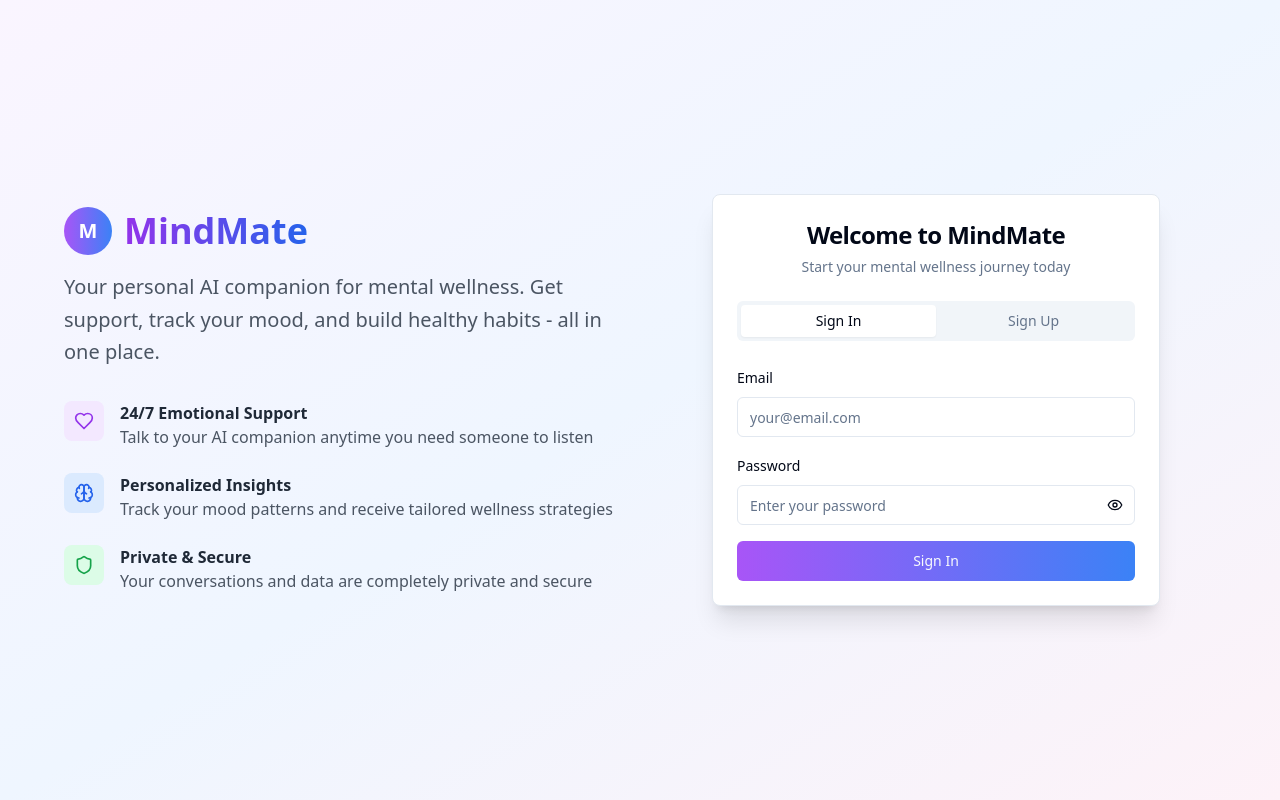
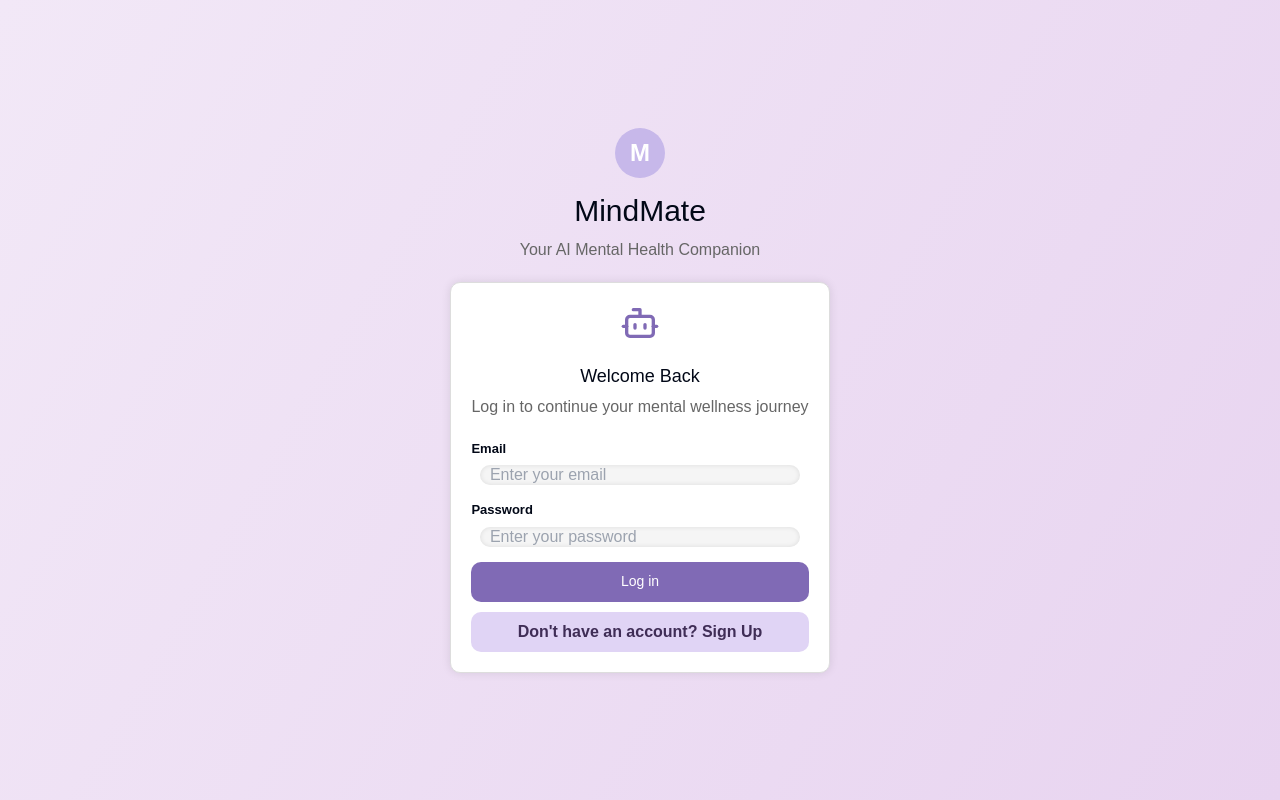
Before and after one commit to tejaswi877/MindMate-Website, a React (Vite) app: page / in a window 1280 px wide. Built offline with nearby package versions, Linux system fonts and the light colour scheme.

Commit message:
Replace login/signup pages

```diff
--- a/src/components/AuthPage.tsx
+++ b/src/components/AuthPage.tsx
@@ -3,11 +3,9 @@ import { useState } from "react";
 import { supabase } from "@/integrations/supabase/client";
 import { Button } from "@/components/ui/button";
 import { Input } from "@/components/ui/input";
-import { Card, CardContent, CardDescription, CardHeader, CardTitle } from "@/components/ui/card";
-import { Tabs, TabsContent, TabsList, TabsTrigger } from "@/components/ui/tabs";
 import { Label } from "@/components/ui/label";
 import { toast } from "@/hooks/use-toast";
-import { Heart, Brain, Shield, Eye, EyeOff } from "lucide-react";
+import { Bot } from "lucide-react";
 
 const AuthPage = () => {
   const [email, setEmail] = useState("");
@@ -15,55 +13,107 @@ const AuthPage = () => {
   const [confirmPassword, setConfirmPassword] = useState("");
   const [username, setUsername] = useState("");
   const [loading, setLoading] = useState(false);
-  const [showPassword, setShowPassword] = useState(false);
-  const [showConfirmPassword, setShowConfirmPassword] = useState(false);
+  const [isSignUp, setIsSignUp] = useState(false);
+  const [emailError, setEmailError] = useState("");
+  const [passwordError, setPasswordError] = useState("");
+  const [usernameError, setUsernameError] = useState("");
+  const [confirmError, setConfirmError] = useState("");
+
+  const clearErrors = () => {
+    setEmailError("");
+    setPasswordError("");
+    setUsernameError("");
+    setConfirmError("");
+  };
 
   const validateEmail = (email: string) => {
-    const emailRegex = /^[^\s@]+@[^\s@]+\.[^\s@]+$/;
-    return emailRegex.test(email);
+    const emailPattern = /^[^\s@]+@[^\s@]+\.[^\s@]+$/;
+    return emailPattern.test(email);
   };
 
-  const validatePassword = (password: string) => {
-    return password.length >= 6;
+  const handleSignIn = async () => {
+    clearErrors();
+    let isValid = true;
+
+    if (!email || !validateEmail(email)) {
+      setEmailError("Please enter a valid email.");
+      isValid = false;
+    }
+
+    if (!password) {
+      setPasswordError("Password cannot be empty.");
+      isValid = false;
+    }
+
+    if (!isValid) return;
+
+    setLoading(true);
+    try {
+      const { data, error } = await supabase.auth.signInWithPassword({
+        email,
+        password,
+      });
+
+      if (error) {
+        if (error.message.includes("Invalid login credentials")) {
+          toast({
+            title: "Sign In Failed",
+            description: "Invalid email or password. Please check your credentials and try again.",
+            variant: "destructive",
+          });
+        } else {
+          throw error;
+        }
+        return;
+      }
+
+      if (data.user) {
+        const username = data.user.user_metadata?.username || data.user.email?.split('@')[0] || 'there';
+        toast({
+          title: `Welcome back, ${username}! 🌟`,
+          description: "Successfully signed in. Ready to continue your wellness journey?",
+        });
+      }
+    } catch (error: any) {
+      console.error("Signin error:", error);
+      toast({
+        title: "Sign In Failed",
+        description: error.message || "An unexpected error occurred",
+        variant: "destructive",
+      });
+    } finally {
+      setLoading(false);
+    }
   };
 
   const handleSignUp = async () => {
-    // Validation
+    clearErrors();
+    let isValid = true;
+
     if (!username.trim()) {
-      toast({
-        title: "Validation Error",
-        description: "Please enter a username",
-        variant: "destructive",
-      });
-      return;
+      setUsernameError("Username is required.");
+      isValid = false;
     }
 
-    if (!validateEmail(email)) {
-      toast({
-        title: "Validation Error",
-        description: "Please enter a valid email address",
-        variant: "destructive",
-      });
-      return;
+    if (!email || !validateEmail(email)) {
+      setEmailError("Please enter a valid email.");
+      isValid = false;
     }
 
-    if (!validatePassword(password)) {
-      toast({
-        title: "Validation Error",
-        description: "Password must be at least 6 characters long",
-        variant: "destructive",
-      });
-      return;
+    if (!password) {
+      setPasswordError("Password is required.");
+      isValid = false;
     }
 
-    if (password !== confirmPassword) {
-      toast({
-        title: "Validation Error",
-        description: "Passwords don't match",
-        variant: "destructive",
-      });
-      return;
+    if (!confirmPassword) {
+      setConfirmError("Please confirm your password.");
+      isValid = false;
+    } else if (password !== confirmPassword) {
+      setConfirmError("Passwords do not match.");
+      isValid = false;
     }
+
+    if (!isValid) return;
 
     setLoading(true);
     try {
@@ -114,259 +164,278 @@ const AuthPage = () => {
     }
   };
 
-  const handleSignIn = async () => {
-    if (!validateEmail(email)) {
-      toast({
-        title: "Validation Error",
-        description: "Please enter a valid email address",
-        variant: "destructive",
-      });
-      return;
-    }
-
-    if (!password) {
-      toast({
-        title: "Validation Error",
-        description: "Please enter your password",
-        variant: "destructive",
-      });
-      return;
-    }
-
-    setLoading(true);
-    try {
-      const { data, error } = await supabase.auth.signInWithPassword({
-        email,
-        password,
-      });
-
-      if (error) {
-        if (error.message.includes("Invalid login credentials")) {
-          toast({
-            title: "Sign In Failed",
-            description: "Invalid email or password. Please check your credentials and try again.",
-            variant: "destructive",
-          });
-        } else if (error.message.includes("Email not confirmed")) {
-          toast({
-            title: "Email Not Verified",
-            description: "Please check your email and verify your account before signing in.",
-            variant: "destructive",
-          });
+  const handleSubmit = (e: React.FormEvent) => {
+    e.preventDefault();
+    if (isSignUp) {
+      handleSignUp();
     } else {
-          throw error;
-        }
-        return;
-      }
-
-      if (data.user) {
-        const username = data.user.user_metadata?.username || data.user.email?.split('@')[0] || 'there';
-        toast({
-          title: `Welcome back, ${username}! 🌟`,
-          description: "Successfully signed in. Ready to continue your wellness journey?",
-        });
-      }
-    } catch (error: any) {
-      console.error("Signin error:", error);
-      toast({
-        title: "Sign In Failed",
-        description: error.message || "An unexpected error occurred",
-        variant: "destructive",
-      });
-    } finally {
-      setLoading(false);
+      handleSignIn();
     }
   };
 
   return (
-    <div className="min-h-screen bg-gradient-to-br from-purple-50 via-blue-50 to-pink-50 flex items-center justify-center p-4">
-      <div className="w-full max-w-6xl grid lg:grid-cols-2 gap-8 items-center">
-
-        {/* Left side - Welcome content */}
-        <div className="space-y-8 text-center lg:text-left">
-          <div className="space-y-4">
-            <div className="flex items-center justify-center lg:justify-start gap-3">
-              <div className="w-12 h-12 bg-gradient-to-r from-purple-500 to-blue-500 rounded-full flex items-center justify-center">
-                <span className="text-white font-bold text-xl">M</span>
+    <div style={{
+      fontFamily: 'Arial, sans-serif',
+      background: 'linear-gradient(120deg, #f2e8f7, #e8d4f0)',
+      minHeight: '100vh',
+      display: 'flex',
+      alignItems: 'center',
+      justifyContent: 'center'
+    }}>
+      <div style={{
+        maxWidth: '400px',
+        margin: '50px auto',
+        textAlign: 'center' as const
+      }}>
+        <div style={{ marginBottom: '20px' }}>
+          <div style={{
+            display: 'flex',
+            flexDirection: 'column' as const,
+            alignItems: 'center'
+          }}>
+            <div style={{
+              width: '50px',
+              height: '50px',
+              borderRadius: '50%',
+              backgroundColor: '#c7b8ea',
+              display: 'flex',
+              justifyContent: 'center',
+              alignItems: 'center',
+              marginBottom: '10px'
+            }}>
+              <span style={{
+                fontSize: '24px',
+                color: '#fff',
+                fontWeight: 'bold'
+              }}>M</span>
             </div>
-              <h1 className="text-4xl font-bold bg-gradient-to-r from-purple-600 to-blue-600 bg-clip-text text-transparent">
-                MindMate
-              </h1>
-            </div>
-            <p className="text-xl text-gray-600 leading-relaxed">
-              Your personal AI companion for mental wellness. Get support, track your mood, and build healthy habits - all in one place.
-            </p>
-          </div>
-
-          {/* Features */}
-          <div className="space-y-6">
-            <div className="flex items-start gap-4">
-              <div className="w-10 h-10 bg-purple-100 rounded-lg flex items-center justify-center flex-shrink-0">
-                <Heart className="h-5 w-5 text-purple-600" />
-              </div>
-              <div>
-                <h3 className="font-semibold text-gray-800">24/7 Emotional Support</h3>
-                <p className="text-gray-600">Talk to your AI companion anytime you need someone to listen</p>
+            <h1 style={{
+              fontSize: '30px',
+              marginBottom: '1px',
+              margin: '0'
+            }}>MindMate</h1>
+            <p style={{
+              color: '#666',
+              margin: '5px 0 0 0'
+            }}>Your AI Mental Health Companion</p>
           </div>
         </div>
 
-            <div className="flex items-start gap-4">
-              <div className="w-10 h-10 bg-blue-100 rounded-lg flex items-center justify-center flex-shrink-0">
-                <Brain className="h-5 w-5 text-blue-600" />
-              </div>
-              <div>
-                <h3 className="font-semibold text-gray-800">Personalized Insights</h3>
-                <p className="text-gray-600">Track your mood patterns and receive tailored wellness strategies</p>
-              </div>
+        <div style={{
+          backgroundColor: '#fff',
+          padding: '20px',
+          border: '1px solid #ddd',
+          borderRadius: '10px',
+          boxShadow: '0 0 10px rgba(0, 0, 0, 0.1)'
+        }}>
+          <div style={{
+            width: '40px',
+            height: '40px',
+            display: 'flex',
+            justifyContent: 'center',
+            alignItems: 'center',
+            margin: '0 auto 20px'
+          }}>
+            <Bot size={40} color="#806ab5" />
           </div>
 
-            <div className="flex items-start gap-4">
-              <div className="w-10 h-10 bg-green-100 rounded-lg flex items-center justify-center flex-shrink-0">
-                <Shield className="h-5 w-5 text-green-600" />
-              </div>
-              <div>
-                <h3 className="font-semibold text-gray-800">Private & Secure</h3>
-                <p className="text-gray-600">Your conversations and data are completely private and secure</p>
-              </div>
-            </div>
-          </div>
-        </div>
+          <h2 style={{
+            fontSize: '18px',
+            marginBottom: '5px'
+          }}>
+            {isSignUp ? 'Join MindMate' : 'Welcome Back'}
+          </h2>
+          <p style={{
+            color: '#666',
+            marginBottom: '20px'
+          }}>
+            {isSignUp
+              ? 'Create an account to start your mental wellness journey'
+              : 'Log in to continue your mental wellness journey'
+            }
+          </p>
 
-        {/* Right side - Auth form */}
-        <Card className="w-full max-w-md mx-auto shadow-xl">
-          <CardHeader className="text-center">
-            <CardTitle className="text-2xl">Welcome to MindMate</CardTitle>
-            <CardDescription>
-              Start your mental wellness journey today
-            </CardDescription>
-          </CardHeader>
-          <CardContent>
-            <Tabs defaultValue="signin" className="w-full">
-              <TabsList className="grid w-full grid-cols-2">
-                <TabsTrigger value="signin">Sign In</TabsTrigger>
-                <TabsTrigger value="signup">Sign Up</TabsTrigger>
-              </TabsList>
+          <form onSubmit={handleSubmit} style={{ marginTop: '20px' }}>
+            {isSignUp && (
+              <>
+                <label htmlFor="username" style={{
+                  display: 'block',
+                  textAlign: 'left' as const,
+                  fontSize: 'small',
+                  marginBottom: '5px',
+                  fontWeight: 'bold'
+                }}>Username</label>
+                <input
+                  type="text"
+                  id="username"
+                  placeholder="Enter your username"
+                  value={username}
+                  onChange={(e) => setUsername(e.target.value)}
+                  disabled={loading}
+                  style={{
+                    width: '95%',
+                    height: '20px',
+                    marginBottom: '15px',
+                    padding: '10px',
+                    border: 'none',
+                    borderRadius: '10px',
+                    backgroundColor: '#f5f5f5',
+                    boxShadow: 'inset 0 0 5px rgba(0, 0, 0, 0.1)'
+                  }}
+                />
+                {usernameError && (
+                  <small style={{ color: 'red', display: 'block', marginBottom: '10px' }}>
+                    {usernameError}
+                  </small>
+                )}
+              </>
+            )}
 
-              <TabsContent value="signin" className="space-y-4 mt-6">
-                <div className="space-y-2">
-                  <Label htmlFor="signin-email">Email</Label>
-                  <Input
-                    id="signin-email"
+            <label htmlFor="email" style={{
+              display: 'block',
+              textAlign: 'left' as const,
+              fontSize: 'small',
+              marginBottom: '5px',
+              fontWeight: 'bold'
+            }}>Email</label>
+            <input
               type="email"
+              id="email"
+              placeholder="Enter your email"
               value={email}
               onChange={(e) => setEmail(e.target.value)}
-                    placeholder="your@email.com"
               disabled={loading}
+              style={{
+                width: '95%',
+                height: '20px',
+                marginBottom: '15px',
+                padding: '10px',
+                border: 'none',
+                borderRadius: '10px',
+                backgroundColor: '#f5f5f5',
+                boxShadow: 'inset 0 0 5px rgba(0, 0, 0, 0.1)'
+              }}
             />
-                </div>
-                <div className="space-y-2">
-                  <Label htmlFor="signin-password">Password</Label>
-                  <div className="relative">
-                    <Input
-                      id="signin-password"
-                      type={showPassword ? "text" : "password"}
+            {emailError && (
+              <small style={{ color: 'red', display: 'block', marginBottom: '10px' }}>
+                {emailError}
+              </small>
+            )}
+
+            <label htmlFor="password" style={{
+              display: 'block',
+              textAlign: 'left' as const,
+              fontSize: 'small',
+              marginBottom: '5px',
+              fontWeight: 'bold'
+            }}>Password</label>
+            <input
+              type="password"
+              id="password"
+              placeholder="Enter your password"
               value={password}
               onChange={(e) => setPassword(e.target.value)}
-                      placeholder="Enter your password"
               disabled={loading}
+              style={{
+                width: '95%',
+                height: '20px',
+                marginBottom: '15px',
+                padding: '10px',
+                border: 'none',
+                borderRadius: '10px',
+                backgroundColor: '#f5f5f5',
+                boxShadow: 'inset 0 0 5px rgba(0, 0, 0, 0.1)'
+              }}
             />
-                    <Button
-                      type="button"
-                      variant="ghost"
-                      size="sm"
-                      className="absolute right-0 top-0 h-full px-3 hover:bg-transparent"
-                      onClick={() => setShowPassword(!showPassword)}
-                    >
-                      {showPassword ? <EyeOff className="h-4 w-4" /> : <Eye className="h-4 w-4" />}
-                    </Button>
-                  </div>
-                </div>
-                <Button
-                  onClick={handleSignIn}
-                  className="w-full bg-gradient-to-r from-purple-500 to-blue-500 hover:from-purple-600 hover:to-blue-600"
-                  disabled={loading}
-                >
-                  {loading ? "Signing in..." : "Sign In"}
-                </Button>
-              </TabsContent>
+            {passwordError && (
+              <small style={{ color: 'red', display: 'block', marginBottom: '10px' }}>
+                {passwordError}
+              </small>
+            )}
 
-              <TabsContent value="signup" className="space-y-4 mt-6">
-                <div className="space-y-2">
-                  <Label htmlFor="username">Username</Label>
-                  <Input
-                    id="username"
-                    value={username}
-                    onChange={(e) => setUsername(e.target.value)}
-                    placeholder="Choose a username"
-                    disabled={loading}
-                  />
-                </div>
-                <div className="space-y-2">
-                  <Label htmlFor="signup-email">Email</Label>
-                  <Input
-                    id="signup-email"
-                    type="email"
-                    value={email}
-                    onChange={(e) => setEmail(e.target.value)}
-                    placeholder="your@email.com"
-                    disabled={loading}
-                  />
-                </div>
-                <div className="space-y-2">
-                  <Label htmlFor="signup-password">Password</Label>
-                  <div className="relative">
-                    <Input
-                      id="signup-password"
-                      type={showPassword ? "text" : "password"}
-                      value={password}
-                      onChange={(e) => setPassword(e.target.value)}
-                      placeholder="Create a password (6+ characters)"
-                      disabled={loading}
-                    />
-                    <Button
-                      type="button"
-                      variant="ghost"
-                      size="sm"
-                      className="absolute right-0 top-0 h-full px-3 hover:bg-transparent"
-                      onClick={() => setShowPassword(!showPassword)}
-                    >
-                      {showPassword ? <EyeOff className="h-4 w-4" /> : <Eye className="h-4 w-4" />}
-                    </Button>
-                  </div>
-                </div>
-                <div className="space-y-2">
-                  <Label htmlFor="confirm-password">Confirm Password</Label>
-                  <div className="relative">
-                    <Input
+            {isSignUp && (
+              <>
+                <label htmlFor="confirm-password" style={{
+                  display: 'block',
+                  textAlign: 'left' as const,
+                  fontSize: 'small',
+                  marginBottom: '5px',
+                  fontWeight: 'bold'
+                }}>Confirm Password</label>
+                <input
+                  type="password"
                   id="confirm-password"
-                      type={showConfirmPassword ? "text" : "password"}
+                  placeholder="Confirm your password"
                   value={confirmPassword}
                   onChange={(e) => setConfirmPassword(e.target.value)}
-                      placeholder="Confirm your password"
                   disabled={loading}
+                  style={{
+                    width: '95%',
+                    height: '20px',
+                    marginBottom: '15px',
+                    padding: '10px',
+                    border: 'none',
+                    borderRadius: '10px',
+                    backgroundColor: '#f5f5f5',
+                    boxShadow: 'inset 0 0 5px rgba(0, 0, 0, 0.1)'
+                  }}
                 />
-                    <Button
-                      type="button"
-                      variant="ghost"
-                      size="sm"
-                      className="absolute right-0 top-0 h-full px-3 hover:bg-transparent"
-                      onClick={() => setShowConfirmPassword(!showConfirmPassword)}
+                {confirmError && (
+                  <small style={{ color: 'red', display: 'block', marginBottom: '10px' }}>
+                    {confirmError}
+                  </small>
+                )}
+              </>
+            )}
+
+            <button
+              type="submit"
+              disabled={loading}
+              style={{
+                width: '100%',
+                height: '40px',
+                backgroundColor: '#806ab5',
+                color: '#fff',
+                border: 'none',
+                borderRadius: '10px',
+                cursor: loading ? 'not-allowed' : 'pointer',
+                fontSize: '14px',
+                fontWeight: 'normal'
+              }}
+              onMouseEnter={(e) => {
+                if (!loading) e.currentTarget.style.backgroundColor = '#b5a3d6';
+              }}
+              onMouseLeave={(e) => {
+                if (!loading) e.currentTarget.style.backgroundColor = '#806ab5';
+              }}
             >
-                      {showConfirmPassword ? <EyeOff className="h-4 w-4" /> : <Eye className="h-4 w-4" />}
-                    </Button>
+              {loading ? (isSignUp ? 'Creating account...' : 'Signing in...') : (isSignUp ? 'Sign up' : 'Log in')}
+            </button>
+          </form>
+
+          <button
+            onClick={() => setIsSignUp(!isSignUp)}
+            style={{
+              width: '100%',
+              height: '40px',
+              marginTop: '10px',
+              backgroundColor: '#e0d4f5',
+              color: '#3f2d56',
+              border: 'none',
+              borderRadius: '10px',
+              cursor: 'pointer',
+              fontWeight: 'bold'
+            }}
+            onMouseEnter={(e) => {
+              e.currentTarget.style.backgroundColor = '#d0c2ec';
+            }}
+            onMouseLeave={(e) => {
+              e.currentTarget.style.backgroundColor = '#e0d4f5';
+            }}
+          >
+            {isSignUp ? 'Already have an account? Sign In' : "Don't have an account? Sign Up"}
+          </button>
         </div>
-                </div>
-                <Button
-                  onClick={handleSignUp}
-                  className="w-full bg-gradient-to-r from-purple-500 to-blue-500 hover:from-purple-600 hover:to-blue-600"
-                  disabled={loading}
-                >
-                  {loading ? "Creating account..." : "Create Account"}
-                </Button>
-              </TabsContent>
-            </Tabs>
-          </CardContent>
-        </Card>
       </div>
     </div>
   );
```
Lines whose indentation alone changed are shown as unchanged.
